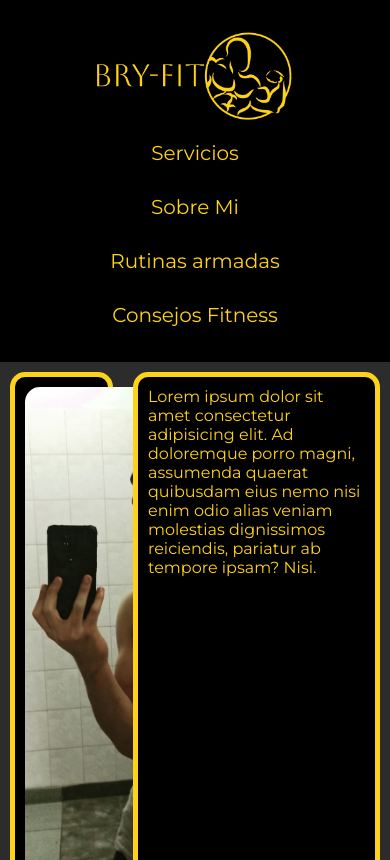
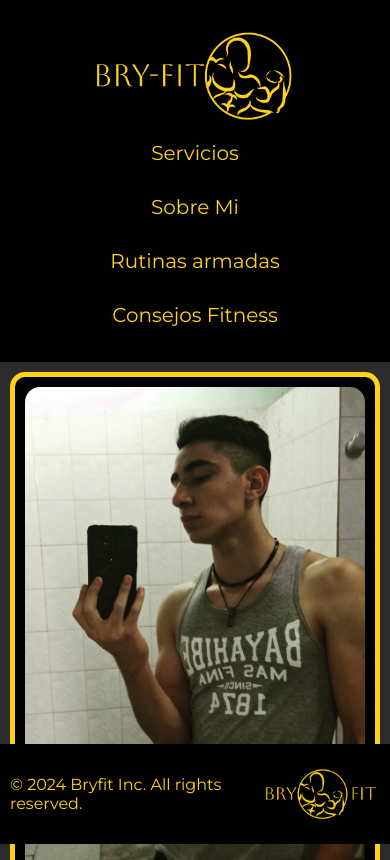
Before and after one commit to Martincho03/PreEntregah-Brynkier, a plain HTML site: page paginas/sobre-mi.html in a window 390 px wide. Shown: the top 860 px of the page. Drawn offline with Linux system fonts and the light colour scheme.

Commit message:
Haciendo responsive sobre mi

```diff
--- a/index.scss
+++ b/index.scss
@@ -41,7 +41,9 @@ header {
 }
 
 footer {
-  position: relative;
+    position: fixed;
+    bottom: 0px;
+    width: 100%;
     display: flex;
     align-items: center;
     height: 125px;
@@ -82,10 +84,19 @@ footer {
     }
 
     .about-me-container {
-    display: block;
+        display: flex;
+        flex-direction: column;
+        width: 100%;
+        // background-color: red important;
+        // font-size: 900px;
 
         .about-me-image {
-      width: auto;
+            width: calc(100% - 20px) !important;
+            img {
+                width: 100%;
+                object-fit: contain;
+                object-position: center;
+            }
         }
     }
 
@@ -126,6 +137,8 @@ footer {
 }
 
 main {
+    padding-bottom: 135px;
+
     #video-container {
         display: flex;
         padding: 20px;
@@ -182,10 +195,16 @@ main {
         display: flex;
 
         .about-me-image {
-      width: 630px;
+            width: 20%;
+            img {
+                width: 100%;
+                object-fit: cover;
+                object-position: center;
+            }
         }
 
         .about-me-info {
+            width: 80%;
             background-color: black;
             border: 5px solid #ffd21a;
             margin: 10px;
```
Also changed, not shown: index.css, 1 other file. Lines whose indentation alone changed are shown as unchanged.
